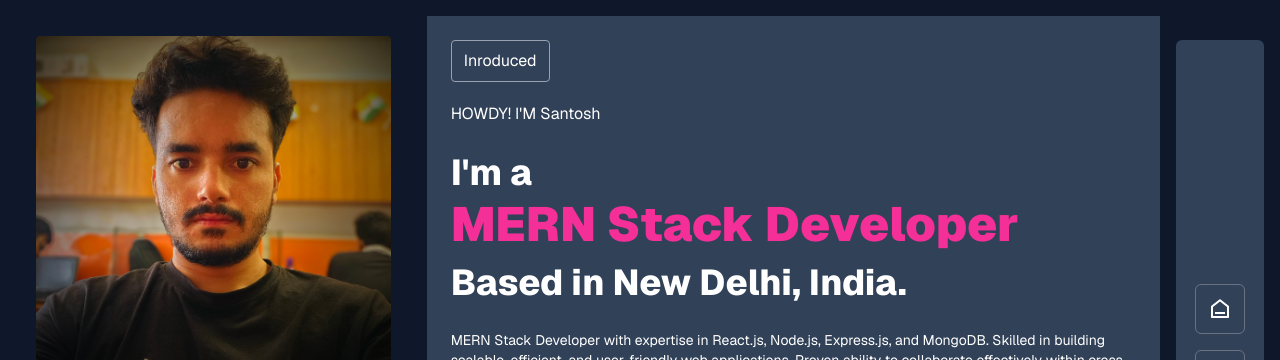
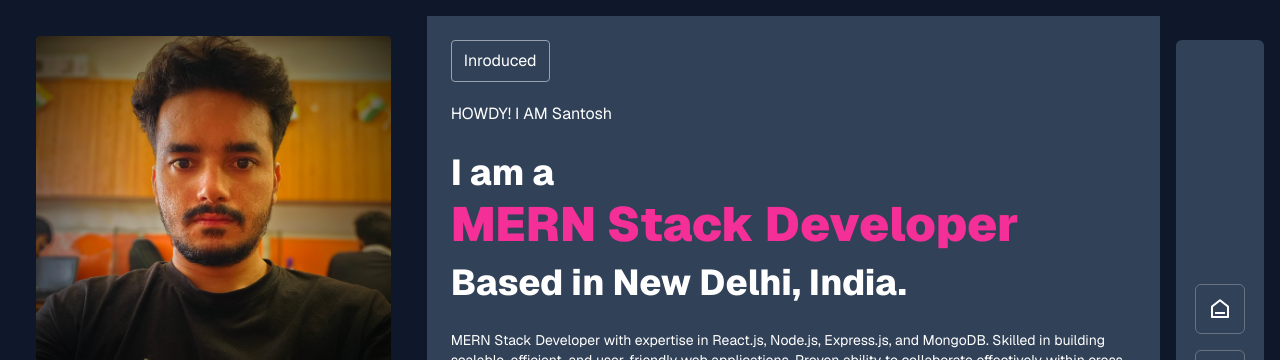
Before and after one commit to ssbhandari1/portfolio, a Next.js app: page / in a window 1280 px wide. Shown: the top 360 px of the page. Built offline with nearby package versions, Linux system fonts and the light colour scheme.

Commit message:
fixes of lints error

```diff
--- a/src/app/page.tsx
+++ b/src/app/page.tsx
@@ -1,7 +1,4 @@
-import SideNav from "@/components/common/sidenav";
 import MainContent from "@/components/section/main";
-import ProfileCard from "@/components/section/profilecard";
-import Image from "next/image";
 
 export default function Home() {
   return (
--- a/src/components/common/sidenav/index.tsx
+++ b/src/components/common/sidenav/index.tsx
@@ -1,13 +1,10 @@
 "use client";
-import React, { useState } from "react";
-import { MdSpaceDashboard } from "react-icons/md";
+import React from "react";
 import { RiHome6Line } from "react-icons/ri";
 import { FaRegCircleUser } from "react-icons/fa6";
 import { VscGithubProject } from "react-icons/vsc";
 import { BsChatSquareText } from "react-icons/bs";
-import { useRouter } from "next/navigation";
 import { GiHamburgerMenu } from "react-icons/gi";
-import Link from "next/link";
 import Image from "next/image";
 
 
--- a/src/components/section/about/index.tsx
+++ b/src/components/section/about/index.tsx
@@ -18,7 +18,7 @@ const About = () => {
             <p className="text-sm text-gray-300 leading-relaxed max-w-3xl">
                 As a quick learner and a collaborative partner, I work closely with clients and teams to deliver clean, maintainable code and seamless user experiences. I am passionate about solving real-world problems through technology and continuously refining my skills to stay ahead in this fast-evolving industry.
 
-                I am excited to contribute my knowledge and creativity to meaningful projects — let's collaborate and bring your vision to life.
+                I am excited to contribute my knowledge and creativity to meaningful projects — lets collaborate and bring your vision to life.
             </p>
 
             <div className="w-full grid grid-cols-1 sm:grid-cols-2 gap-6 py-8 text-white text-sm">
@@ -35,7 +35,6 @@ const About = () => {
                 ))}
             </div>
 
-            {/* Stats Section */}
             <div className="w-full grid grid-cols-1 sm:grid-cols-3 gap-6 text-center border-t border-gray-700 pt-8">
                 <div className="flex flex-col items-center">
                     <div className="text-5xl font-bold text-secondary">5</div>
--- a/src/components/section/contact/index.tsx
+++ b/src/components/section/contact/index.tsx
@@ -5,7 +5,7 @@ const Contact = () => {
   const [loading, setLoading] = useState(false)
   const handleSubmit = async (formData: FormData) => {
     setLoading(true)
-    const result: any = await sendEmail(formData);
+    const result = await sendEmail(formData);
     console.log("handleSubmit", result)
     if (result.success) {
       setLoading(false)
@@ -30,7 +30,7 @@ const Contact = () => {
         👋
         Work
         Together</h1>
-      <p className='text-sm leading-[1.3`]'>Let's Build Something Amazing Together! feel free to reach out if you are looking for a passionate developer to bring your ideas to life.I'm always excited to colliborate on meaningful Project.</p>
+      <p className='text-sm leading-[1.3`]'>Lets Build Something Amazing Together! feel free to reach out if you are looking for a passionate developer to bring your ideas to life.I am always excited to colliborate on meaningful Project.</p>
 
 
       <div className="w-full bg-slate-800 rounded">
--- a/src/components/section/info/index.tsx
+++ b/src/components/section/info/index.tsx
@@ -5,9 +5,9 @@ const Info = () => {
   return (
     <div className='flex flex-col gap-5 items-start'>
       <button className='px-3 py-2 border border-gray-400 rounded'> Inroduced</button>
-      <h4 >HOWDY! I'M Santosh</h4>
+      <h4 >HOWDY! I AM Santosh</h4>
 
-      <h1 className='text-2xl md:text-4xl font-extrabold leading-[1.5] ' >I'm a <br /><b className='text-secondary md:text-5xl'>MERN Stack Developer</b> <br />Based in New Delhi, India.</h1>
+      <h1 className='text-2xl md:text-4xl font-extrabold leading-[1.5] ' >I am a <br /><b className='text-secondary md:text-5xl'>MERN Stack Developer</b> <br />Based in New Delhi, India.</h1>
       <p className='text-sm leading-[1.3`]'>MERN Stack Developer with expertise in React.js, Node.js, Express.js, and MongoDB. Skilled in building scalable, efficient, and user-friendly web applications. Proven ability to collaborate effectively within cross-functional teams to deliver high-quality, full-stack solutions</p>
 
       <div className='flex gap-3'>
```
